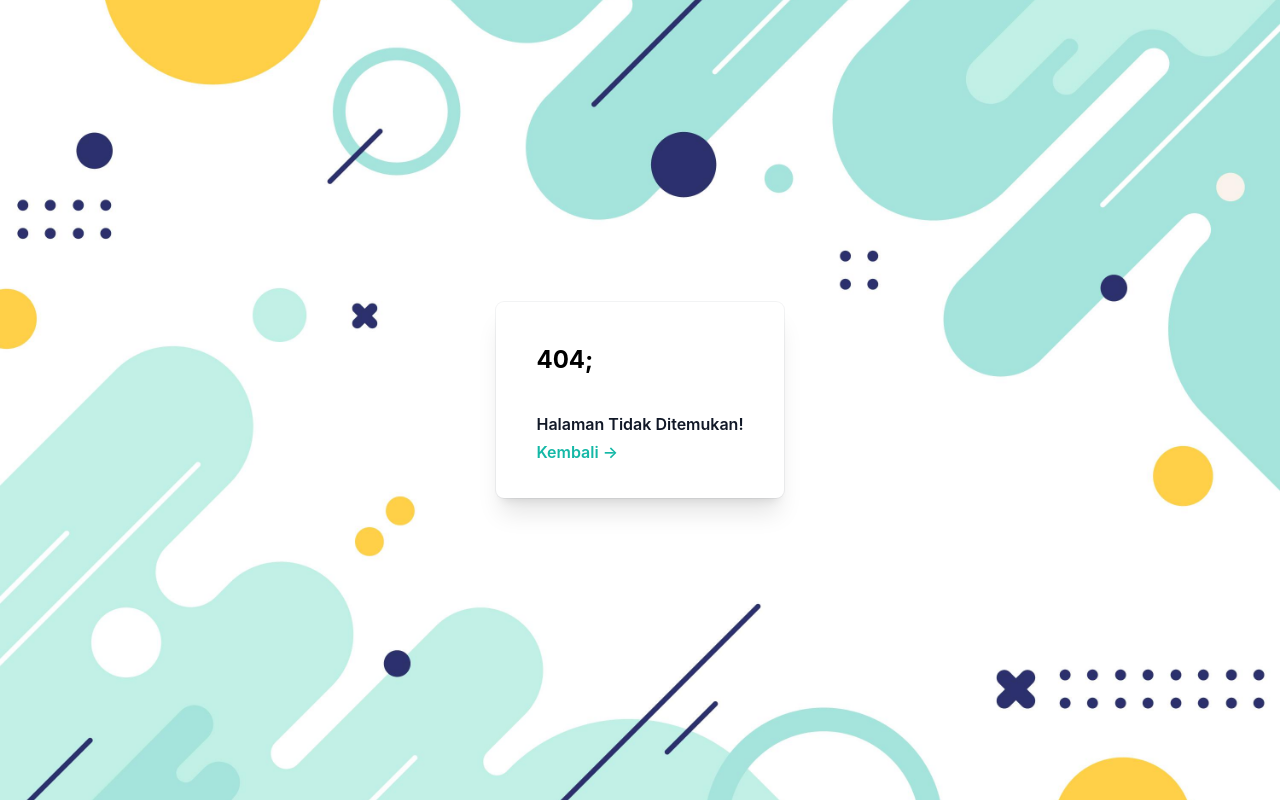
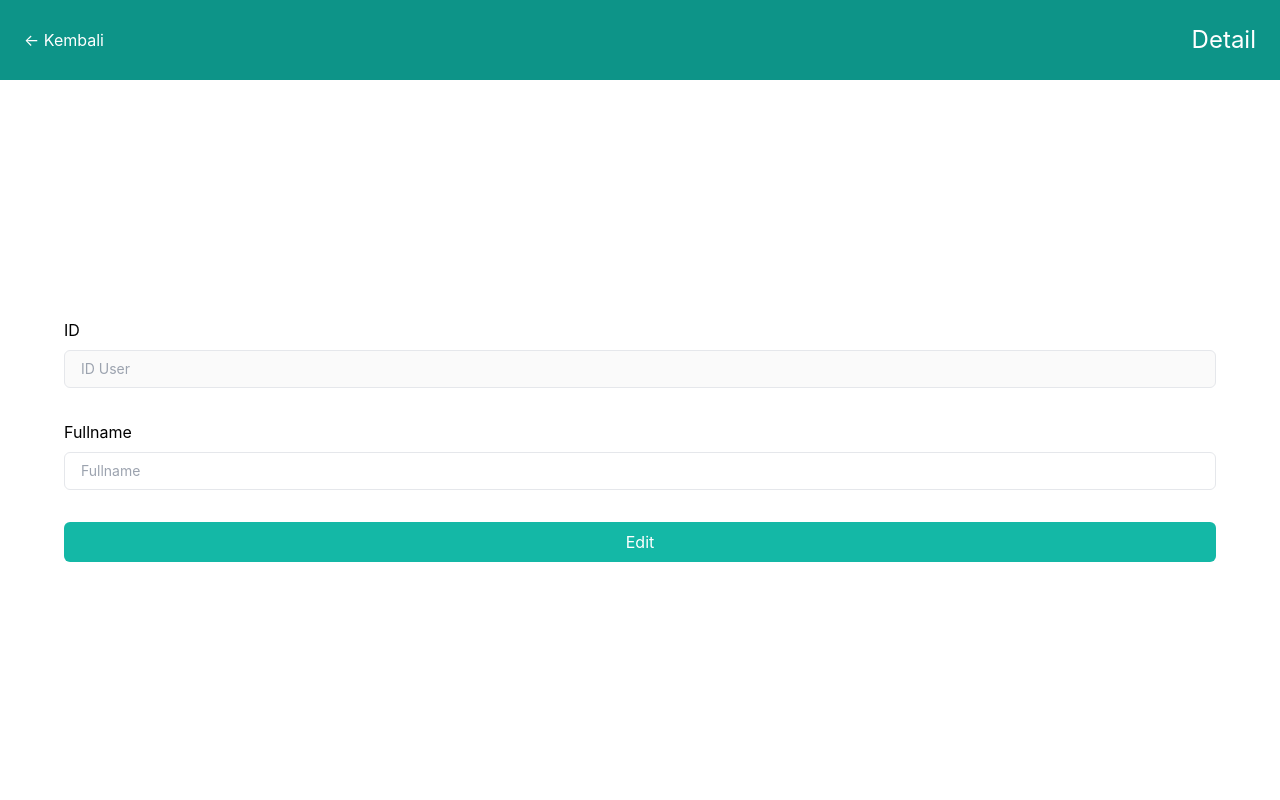
Before and after one commit to badawi1713/binar-07-auth, a React (Create React App) app: page /detail/1 in a window 1280 px wide. Before the commit this address had no page. Built offline with nearby package versions, Linux system fonts and the light colour scheme; no server answers; sample sign-in values are in the browser's storage.

Commit message:
feat: Add list user in dashboard and detail page

```diff
--- a/package.json
+++ b/package.json
@@ -3,6 +3,9 @@
   "version": "0.1.0",
   "private": true,
   "dependencies": {
+    "@emotion/react": "^11.10.0",
+    "@emotion/styled": "^11.10.0",
+    "@mui/material": "^5.10.0",
     "@testing-library/jest-dom": "^5.16.5",
     "@testing-library/react": "^13.3.0",
     "@testing-library/user-event": "^13.5.0",
--- a/src/App.js
+++ b/src/App.js
@@ -1,7 +1,14 @@
 import React, { useEffect, useState } from "react";
 import { Route, Routes } from "react-router-dom";
 import { ProtectedRoute, SplashScreen } from "./views/components";
-import { Dashboard, Home, Login, Page404, Register } from "./views/pages";
+import {
+  Dashboard,
+  Detail,
+  Home,
+  Login,
+  Page404,
+  Register
+} from "./views/pages";
 const App = () => {
   const [isLogin, setIsLogin] = useState(null);
   const [checkLogin, setCheckLogin] = useState(true);
@@ -32,16 +39,25 @@ const App = () => {
   return (
     <Routes>
       <Route path="/" element={<Home />} />
-      <Route path="/login" element={<Login setIsLogin={setIsLogin} />} />
-      <Route path="/register" element={<Register />} />
+      <Route path="login" element={<Login setIsLogin={setIsLogin} />} />
+      <Route path="register" element={<Register />} />
       <Route
-        path="/dashboard"
+        path="dashboard"
         element={
           <ProtectedRoute isLogin={isLogin}>
             <Dashboard />
           </ProtectedRoute>
         }
       />
+      <Route
+        path="detail/:id"
+        element={
+          <ProtectedRoute isLogin={isLogin}>
+            <Detail />
+          </ProtectedRoute>
+        }
+      />
+
       <Route path="*" element={<Page404 />} />
     </Routes>
   );
--- a/src/views/pages/dashboard/index.js
+++ b/src/views/pages/dashboard/index.js
@@ -1,16 +1,132 @@
-import React from "react";
-import { useNavigate } from "react-router-dom";
+import {
+  Alert,
+  Dialog,
+  DialogActions,
+  DialogContent,
+  DialogContentText,
+  DialogTitle,
+  Snackbar,
+} from "@mui/material";
+import axios from "axios";
+import React, { useEffect, useState } from "react";
+import { Link, useNavigate } from "react-router-dom";
 
 const Dashboard = () => {
+  const [data, setData] = useState([]);
+  const [showConfirmation, setShowConfirmation] = useState(false);
+  const [showAlert, setShowAlert] = useState(false);
+  const [alert, setAlert] = useState({ severity: "", message: "Hello" });
+  const [selectedData, setSelectedData] = useState(null);
+
+  const { severity, message } = alert;
+
   const navigate = useNavigate();
   const onLogout = () => {
     localStorage.clear();
     navigate("/login");
   };
+
+  const getData = async () => {
+    try {
+      const response = await axios.get("https://reqres.in/api/users");
+      if (response?.data) {
+        setData(response?.data?.data || []);
+      }
+    } catch (error) {
+      console.log(error);
+    }
+  };
+
+  useEffect(() => {
+    getData();
+  }, []);
+
+  const handleDeleteConfirmation = () => {
+    setShowConfirmation(true);
+  };
+
+  const handleClose = () => {
+    setShowConfirmation(false);
+    setSelectedData(null);
+  };
+
+  const handleCloseAlert = () => {
+    setShowAlert(false);
+  };
+
+  const handleDelete = async () => {
+    const { id } = selectedData;
+    try {
+      const response = await axios.delete(`https://reqres.in/api/users/${id}`);
+      if (response?.status === 204) {
+        setShowAlert(true);
+        const newData = data?.filter((item) => item.id !== id);
+        setData(newData);
+        setAlert({ message: "User is deleted!", severity: "success" });
+        handleClose();
+        setSelectedData(null);
+      }
+    } catch (error) {
+      console.log(error);
+    }
+  };
+
   return (
-    <main className="min-h-screen flex flex-col justify-center items-center bg-teal-600">
+    <main className="min-h-screen flex flex-col justify-center items-center bg-teal-600 py-8 relative">
+      {showAlert && (
+        <Snackbar
+          open={showAlert}
+          autoHideDuration={6000}
+          onClose={handleCloseAlert}
+        >
+          <Alert
+            onClose={handleCloseAlert}
+            severity={severity}
+            sx={{ width: "100%" }}
+          >
+            {message}
+          </Alert>
+        </Snackbar>
+      )}
+      {showConfirmation && (
+        <Dialog
+          open={showConfirmation}
+          onClose={handleClose}
+          aria-labelledby="delete-dialog-title"
+          aria-describedby="delete-dialog-description"
+        >
+          <DialogTitle id="delete-dialog-title">
+            {"Confirm to delete user?"}
+          </DialogTitle>
+          <DialogContent>
+            <DialogContentText id="delete-dialog-description">
+              Confirm to delete user with name {selectedData?.first_name}{" "}
+              {selectedData?.last_name}.
+            </DialogContentText>
+          </DialogContent>
+          <DialogActions>
+            <div className="flex justify-end gap-6">
+              <button
+                onClick={() => {
+                  setSelectedData({});
+                  handleClose();
+                }}
+                className="text-black rounded-md p-2  hover:text-gray-400 flex items-center w-full justify-center"
+              >
+                Cancel
+              </button>
+              <button
+                onClick={handleDelete}
+                className="bg-red-500 text-white rounded-md p-2 hover:bg-red-700 flex items-center w-full justify-center"
+              >
+                Confirm
+              </button>
+            </div>
+          </DialogActions>
+        </Dialog>
+      )}
       <h2 className="text-2xl text-white mb-6">Dashboard</h2>
-      <div className="flex gap-8">
+      <div className="flex gap-8 mb-10">
         <button
           onClick={onLogout}
           className="p-2 bg-white rounded-md text-center w-auto"
@@ -18,6 +134,45 @@ const Dashboard = () => {
           Logout
         </button>
       </div>
+      <section className="flex flex-wrap gap-6 container mx-auto items-stretch justify-center">
+        {data?.map((item) => {
+          return (
+            <div
+              key={item?.id}
+              className="max-w-sm rounded overflow-hidden shadow-lg bg-white"
+            >
+              <img
+                className="w-full h-60"
+                src={item?.avatar}
+                alt={item?.first_name}
+              />
+              <div className="px-6 py-4">
+                <div className="font-bold text-xl mb-2">
+                  {item?.first_name} {item?.last_name}
+                </div>
+                <p className="italic">{item?.email || "-"}</p>
+              </div>
+              <div className="px-6 pt-4 pb-2 flex gap-4">
+                <Link
+                  to={`/detail/${item?.id}`}
+                  className="border-teal-500 border text-teal-500 rounded-md p-1 hover:bg-teal-700 hover:text-white flex items-center w-full justify-center"
+                >
+                  <button>Edit</button>
+                </Link>
+                <button
+                  onClick={() => {
+                    setSelectedData(item);
+                    handleDeleteConfirmation();
+                  }}
+                  className="bg-teal-500 text-white rounded-md p-1 hover:bg-teal-700 flex items-center w-full justify-center"
+                >
+                  Delete
+                </button>
+              </div>
+            </div>
+          );
+        })}
+      </section>
     </main>
   );
 };
--- /dev/null
+++ b/src/views/pages/detail/index.js
@@ -0,0 +1,136 @@
+import axios from "axios";
+import React, { useCallback, useEffect, useState } from "react";
+import { Link, useParams } from "react-router-dom";
+import { Spinner } from "../../components";
+
+const Detail = () => {
+  const { id: userID } = useParams();
+  const [dataForm, setDataForm] = useState({
+    id: "",
+    name: "",
+  });
+  const [isError, setIsError] = useState(false);
+  const [loading, setSpinner] = useState(false);
+  const [response, setResponse] = useState("");
+
+  const { id, name } = dataForm;
+
+  const handleInputChange = (e) => {
+    setDataForm((prevState) => ({
+      ...prevState,
+      [e.target.id]: e.target.value,
+    }));
+  };
+
+  const getDetailData = useCallback(async () => {
+    setIsError(false);
+    setSpinner(true);
+    try {
+      const response = await axios.get(`https://reqres.in/api/users/${userID}`);
+      if (response?.data?.data) {
+        const { id, last_name, first_name } = response?.data?.data;
+        setDataForm({ id: id, name: `${first_name} ${last_name}` });
+      }
+      setSpinner(false);
+    } catch (error) {
+      setResponse(error?.response?.data?.error);
+      setSpinner(false);
+      setIsError(true);
+    }
+  }, [userID]);
+
+  useEffect(() => {
+    getDetailData();
+  }, [getDetailData]);
+
+  const handleUpdate = async (e) => {
+    e.preventDefault();
+    setResponse("");
+    setIsError(false);
+    setSpinner(true);
+    const data = {
+      name,
+    };
+    try {
+      const response = await axios.put(
+        `https://reqres.in/api/users/${userID}`,
+        data
+      );
+      if (response?.data) {
+        setDataForm({
+          id: "",
+          name: "",
+        });
+      }
+      setSpinner(false);
+      setResponse("User has been updated!");
+      getDetailData();
+    } catch (error) {
+      setResponse(error?.response?.data?.error);
+      setSpinner(false);
+      setIsError(true);
+    }
+  };
+
+  return (
+    <main className="min-h-screen flex flex-col justify-center items-center bg-teal-600">
+      <div className="flex p-16 lg:p-6 gap-8 container justify-between items-center w-full">
+        <Link to="/dashboard" className="text-white hover:text-gray-400">
+          &larr; Kembali
+        </Link>
+        <h2 className="text-2xl text-white">Detail {name}</h2>
+      </div>
+      <form
+        onSubmit={handleUpdate}
+        className="bg-white md:flex-1 max-w-lg w-full md:max-w-full mx-auto p-16 flex flex-col justify-center gap-8"
+      >
+        <div className="flex flex-col gap-2">
+          <label>ID</label>
+          <input
+            onChange={handleInputChange}
+            className=" px-4 py-2 border rounded-md text-sm  "
+            type={"text"}
+            name="id"
+            id="id"
+            placeholder="ID User"
+            value={id}
+            disabled
+            required
+          />
+        </div>
+        <div className="flex flex-col gap-2">
+          <label>Fullname</label>
+          <input
+            onChange={handleInputChange}
+            className=" px-4 py-2 border rounded-md text-sm  "
+            type={"text"}
+            name="name"
+            id="name"
+            placeholder="Fullname"
+            value={name}
+            disabled={loading}
+            required
+          />
+        </div>
+        <button
+          disabled={loading}
+          className="bg-teal-500 text-white rounded-md p-2 hover:bg-teal-700 flex items-center disabled:hover:bg-gray-100 disabled:bg-gray-100 justify-center"
+          type="submit"
+        >
+          {loading ? <Spinner /> : "Edit"}
+        </button>
+        {response && (
+          <p
+            className={`font-semibold text-center ${
+              isError ? "text-red-500" : "text-green-600"
+            }`}
+          >
+            {response}
+          </p>
+        )}
+      </form>
+    </main>
+  );
+};
+
+export default Detail;
--- a/src/views/pages/index.js
+++ b/src/views/pages/index.js
@@ -1,4 +1,5 @@
 export { default as Dashboard } from "./dashboard";
+export { default as Detail } from "./detail";
 export { default as Home } from "./home";
 export { default as Login } from "./login";
 export { default as Page404 } from "./page-404";
--- a/src/views/pages/login/index.js
+++ b/src/views/pages/login/index.js
@@ -6,14 +6,14 @@ import { Spinner } from "../../components";
 const Login = ({ setIsLogin }) => {
   const navigate = useNavigate();
 
-  const [LoginForm, setLoginForm] = useState({
+  const [loginForm, setLoginForm] = useState({
     email: "",
     password: "",
   });
   const [response, setResponse] = useState("");
   const [isError, setIsError] = useState(false);
   const [loading, setSpinner] = useState(false);
-  const { email, password } = LoginForm;
+  const { email, password } = loginForm;
 
   const emailRef = useRef(null);
 
```
Also changed, not shown: 1 other file (tests, documents, lock files or other folders).
